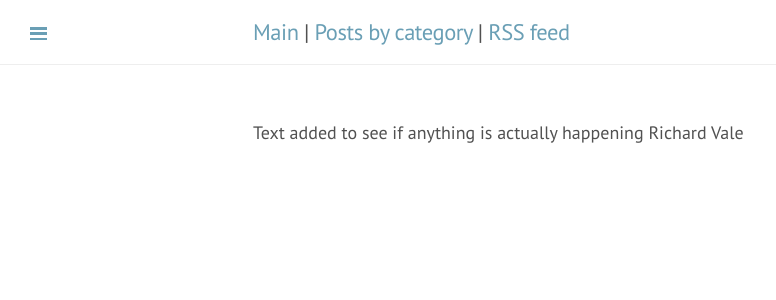
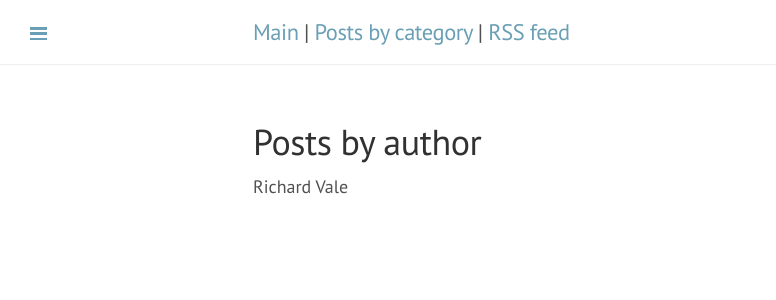
Before and after one commit to datascienceconfidential/datascienceconfidential.github.io, a Jekyll site: the page built from authors/index.html, in a window 1280 px wide. Shown: the top 300 px of the page, without its empty margins (0-776 px from the left). Built offline with Jekyll 4.4.1, drawn with Linux system fonts in a browser that asks for light colours.

Commit message:
Started reverting

```diff
--- a/_layouts/authorlist.html
+++ b/_layouts/authorlist.html
@@ -2,7 +2,7 @@
 layout: default
 ---
 
-Text added to see if anything is actually happening
+<h1>Posts by author</h1>
 
 {% for author in site.data.authors %}
    {{ author.name }}
```
